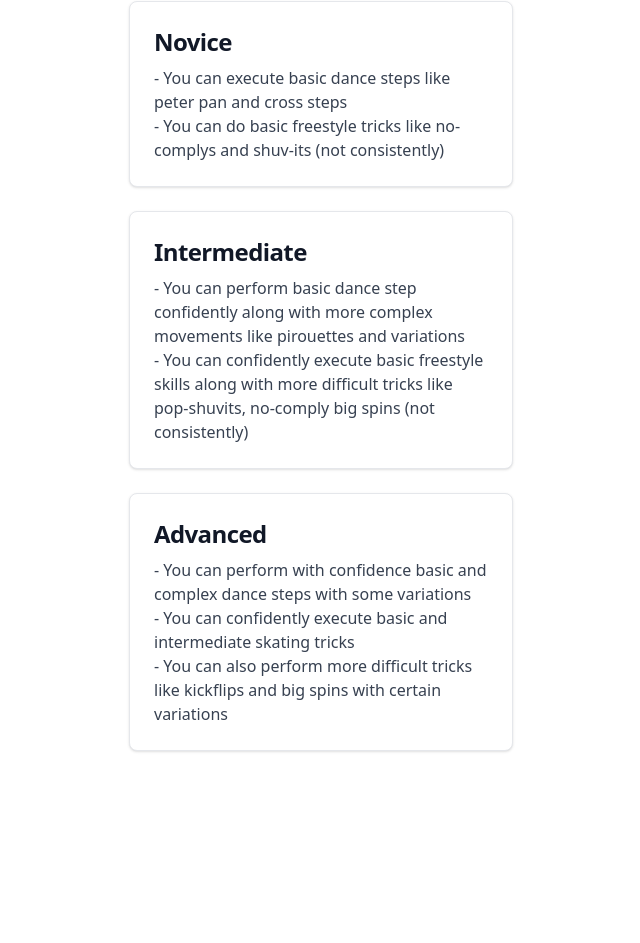
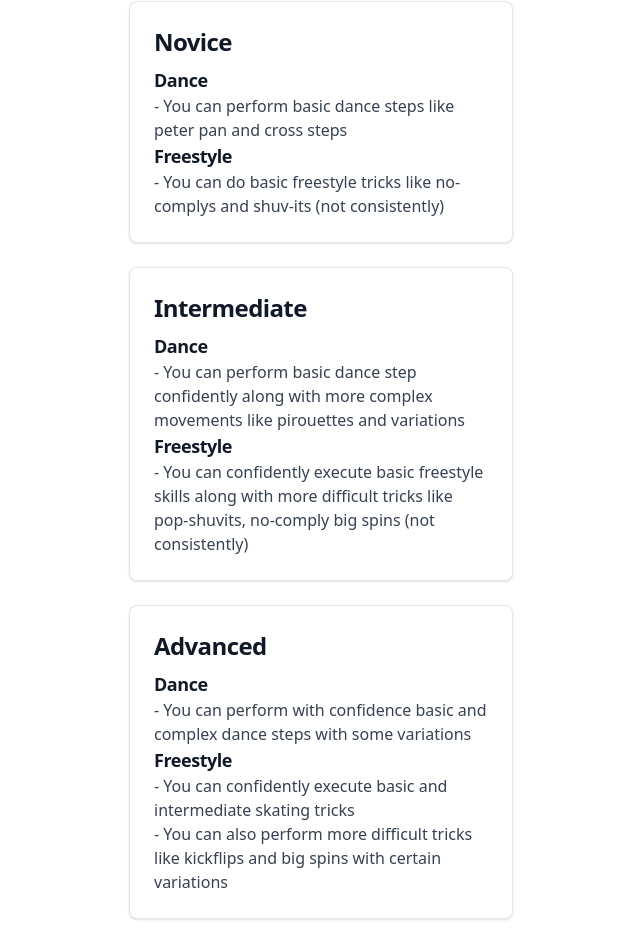
Before and after one commit to alexngys/app, a React (Create React App) app: page / in a window 1280 px wide. Shown: the part 853-1796 px from the top of the page, without its empty margins (319-959 px from the left). Before the commit the page ends 1628 px from the top, so only its background shows below. Built offline with nearby package versions, Linux system fonts and the light colour scheme.

Commit message:
added levels guide element

```diff
--- a/src/components/LevelsGuide.tsx
+++ b/src/components/LevelsGuide.tsx
@@ -4,6 +4,7 @@ const style = {
     title:"text-2xl font-bold tracking-tight text-gray-900",
     card:"max-w-sm p-6 bg-white border border-gray-200 rounded-lg shadow my-6 mx-auto",
     cardheader:"mb-2 text-2xl font-bold tracking-tight text-gray-900 text-left",
+    cardsectionheader:"text-lg font-bold tracking-tight text-gray-900 text-left",
     cardtext:"font-normal text-gray-700 text-left",
 };
 
@@ -17,17 +18,23 @@ const LevelsGuide = () =>{
             </div>
             <div className={style.card}>
                 <header className={style.cardheader}>Novice</header>
-                <p className={style.cardtext}>-  You can execute basic dance steps like peter pan and cross steps</p>
+                <p className={style.cardsectionheader}>Dance</p>
+                <p className={style.cardtext}>-  You can perform basic dance steps like peter pan and cross steps</p>
+                <p className={style.cardsectionheader}>Freestyle</p>
                 <p className={style.cardtext}>-  You can do basic freestyle tricks like no-complys and shuv-its (not consistently)</p>
             </div>
             <div className={style.card}>
                 <header className={style.cardheader}>Intermediate</header>
+                <p className={style.cardsectionheader}>Dance</p>
                 <p className={style.cardtext}>-  You can perform basic dance step confidently along with more complex movements like pirouettes and variations</p>
+                <p className={style.cardsectionheader}>Freestyle</p>
                 <p className={style.cardtext}>-  You can confidently execute basic freestyle skills along with more difficult tricks like pop-shuvits, no-comply big spins (not consistently)</p>
             </div>
             <div className={style.card}>
                 <header className={style.cardheader}>Advanced</header>
+                <p className={style.cardsectionheader}>Dance</p>
                 <p className={style.cardtext}>-  You can perform with confidence basic and complex dance steps with some variations</p>
+                <p className={style.cardsectionheader}>Freestyle</p>
                 <p className={style.cardtext}>-  You can confidently execute basic and intermediate skating tricks</p>
                 <p className={style.cardtext}>-  You can also perform more difficult tricks like kickflips and big spins with certain variations</p>
             </div>
```
